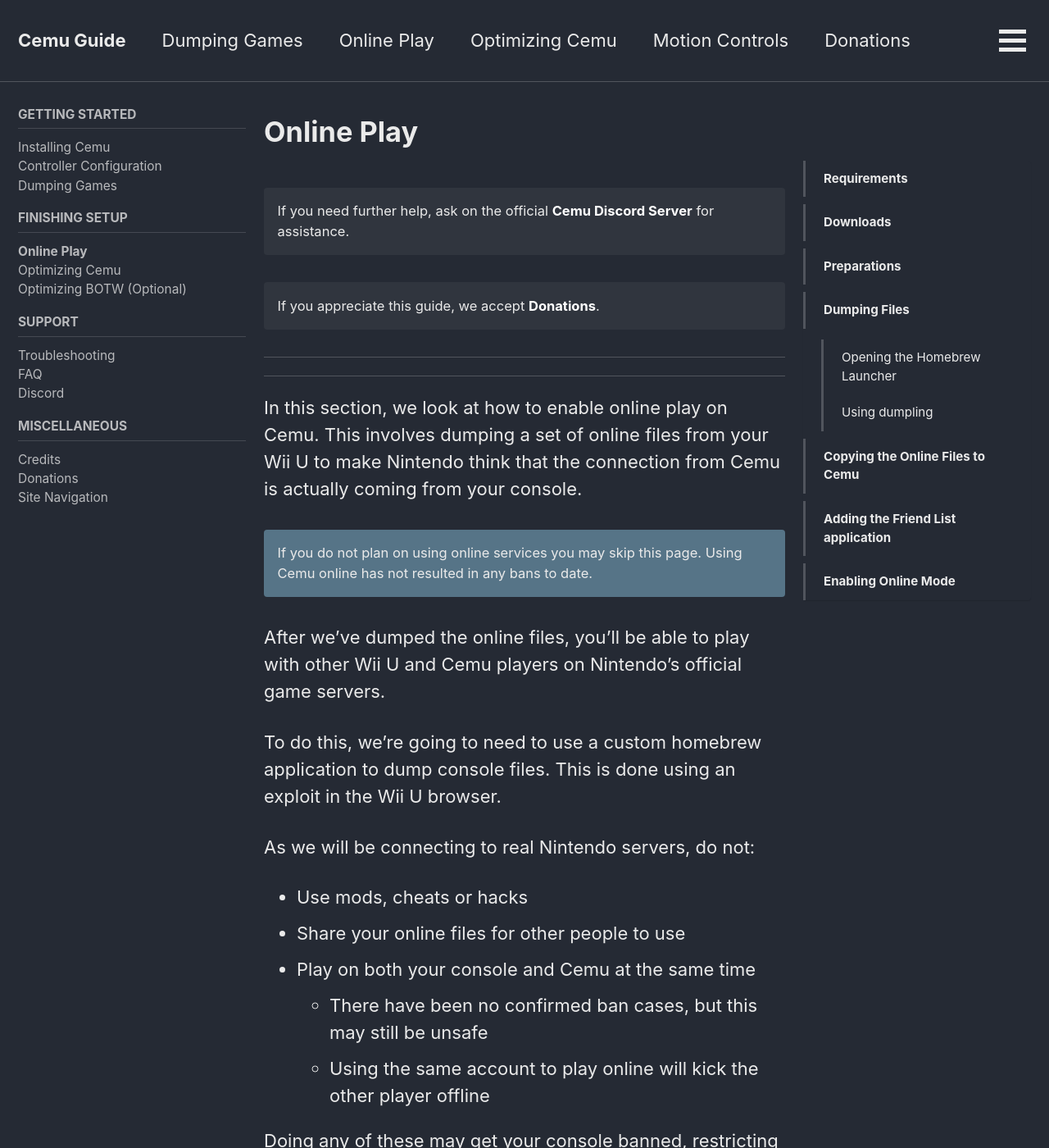
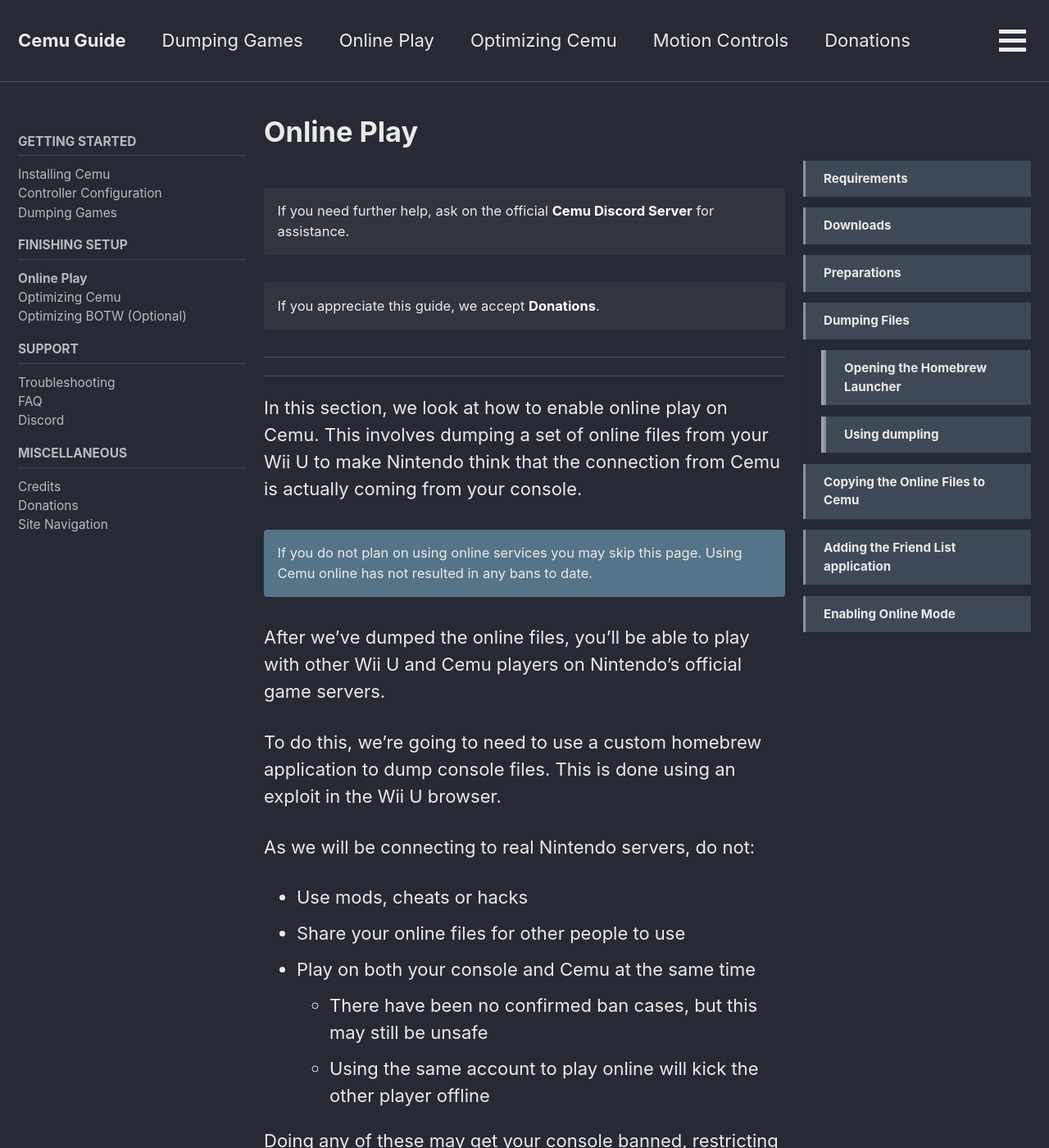
Before and after one commit to cfw-guide/cemu.cfw.guide, a Jekyll site: the page built from _pages/en_US/online-play.md, in a window 1280 px wide and 1400 px high. Shown: the whole window at 82% size. Built offline with Jekyll 4.4.1, drawn with Linux system fonts in a browser that asks for light colours; cached includes are drawn as plain includes.

Commit message:
improved sidebars

```diff
--- a/_pages/en_US/online-play.md
+++ b/_pages/en_US/online-play.md
@@ -7,8 +7,6 @@
 sidebar:
   nav: guide
 ---
-
-{% include toc title="Table of Contents" %}
 
 In this section, we look at how to enable online play on Cemu. This involves dumping a set of online files from your Wii U to make Nintendo think that the connection from Cemu is actually coming from your console.
 
--- a/_sass/minimal-mistakes/_navigation.scss
+++ b/_sass/minimal-mistakes/_navigation.scss
@@ -542,9 +542,10 @@
      }
 
      li {
-         margin-bottom: .4em;
+         margin-bottom: .6em;
          a {
-             border-left: 3px solid $border-color;
+             background-color: $info-color;
+             border-left: 3px solid mix(#fff, $info-color, 40%);
          }
      }
 
@@ -555,17 +556,15 @@
    }*/
 
     li ul {
-        > li a {
+        > li {
           margin-left: 1rem;
           font-weight: normal;
+          background-color: mix(#fff, $info-color, 10%);
+          border-left: 3px solid mix(#fff, $info-color, 50%);
         }
 
         > li:first-child {
             margin-top: 0.6em;
-        }
-
-        > li {
-            margin-bottom: 0em;
         }
     }
 
--- a/_sass/minimal-mistakes/_sidebar.scss
+++ b/_sass/minimal-mistakes/_sidebar.scss
@@ -33,6 +33,7 @@
             viewport height - nav height - masthead x-padding
          */
          max-height: calc(100vh - #{$nav-height} - 2em);
+         margin-top: 2em;
        }
      }
 
@@ -41,7 +42,6 @@
      }
 
      > * {
-       margin-top: 1em;
        margin-bottom: 1em;
      }
 
```
